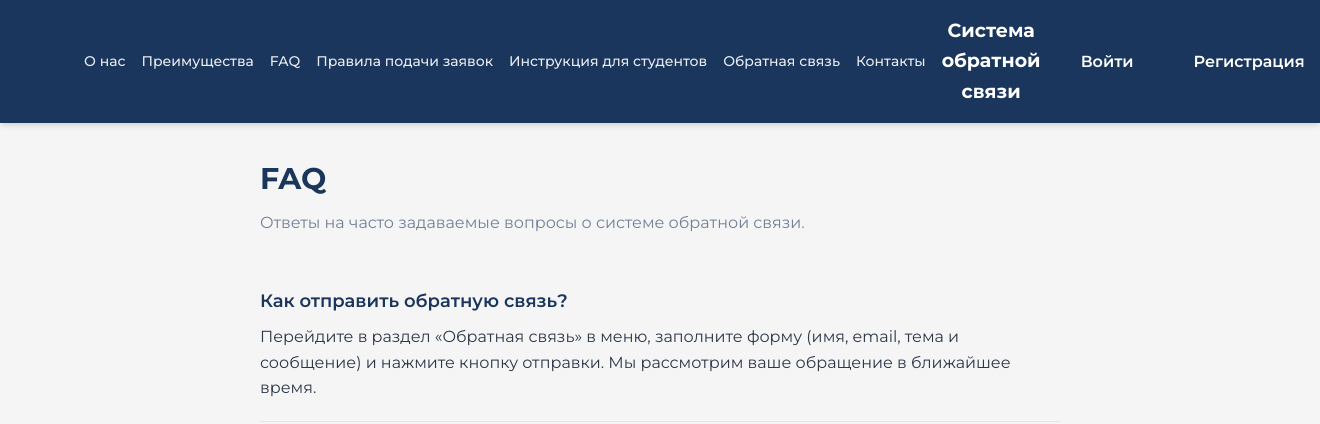
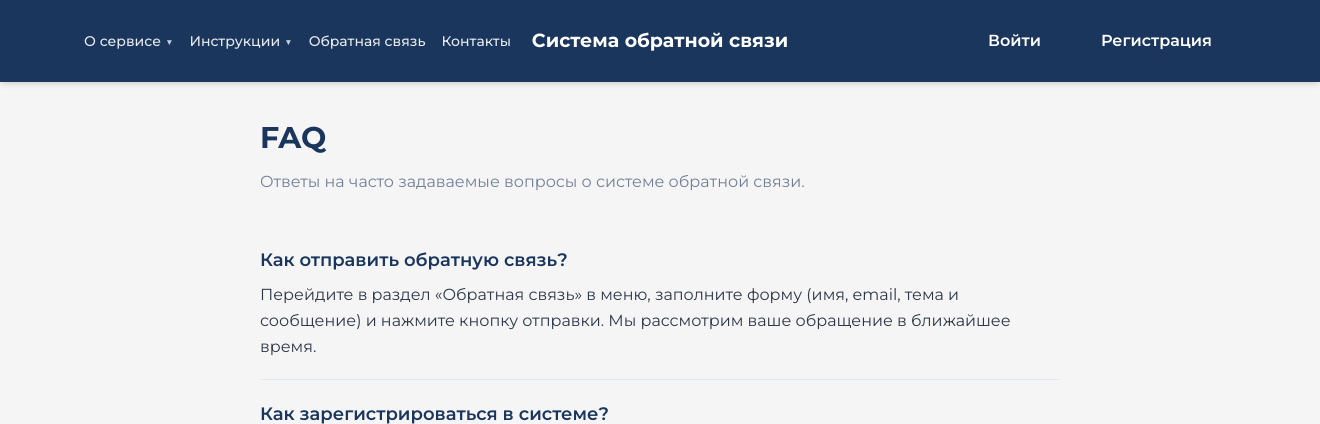
Before and after one commit to feedbacksys1/fbsys, a Django app: page /faq/ in a window 1320 px wide. Shown: the top 424 px of the page. Run offline with Django 5.2, Linux system fonts and the light colour scheme.

Commit message:
Reworked navbar UI

```diff
--- a/static/css/style.css
+++ b/static/css/style.css
@@ -165,6 +165,73 @@ body.register-fullpage {
     color: var(--color-primary);
 }
 
+/* Выпадающее меню «Инструкции» в навбаре (по наведению) */
+.nav-dropdown {
+    position: relative;
+}
+
+.nav-dropdown-trigger {
+    color: rgba(255, 255, 255, 0.9);
+    font-weight: 500;
+    font-size: 0.875rem;
+    white-space: nowrap;
+    cursor: default;
+}
+
+.nav-dropdown-trigger::after {
+    content: '\25BC';
+    font-size: 0.6em;
+    margin-left: 0.5em;
+    opacity: 0.85;
+    vertical-align: 0.1em;
+}
+
+.nav-dropdown:hover .nav-dropdown-trigger {
+    color: var(--color-accent);
+}
+
+.nav-dropdown-menu {
+    position: absolute;
+    top: 100%;
+    left: 0;
+    margin-top: 0;
+    min-width: 220px;
+    background: var(--color-surface);
+    border-radius: var(--radius);
+    box-shadow: var(--shadow);
+    border: 1px solid var(--color-border);
+    padding: 0.5rem 0;
+    display: none;
+    z-index: 101;
+}
+
+/* Невидимый «мостик» между триггером и меню — курсор не теряет hover при движении вниз */
+.nav-dropdown-menu::before {
+    content: '';
+    position: absolute;
+    top: -8px;
+    left: 0;
+    right: 0;
+    height: 8px;
+}
+
+.nav-dropdown:hover .nav-dropdown-menu {
+    display: block;
+}
+
+.nav-dropdown-menu a {
+    display: block;
+    padding: 0.5rem 1rem;
+    font-size: 0.875rem;
+    color: var(--color-text);
+    text-decoration: none;
+}
+
+.nav-dropdown-menu a:hover {
+    background: var(--color-bg);
+    color: var(--color-primary);
+}
+
 .admin-body {
     display: flex;
     flex-direction: column;
--- a/templates/base.html
+++ b/templates/base.html
@@ -15,11 +15,21 @@
     <header class="site-header">
         <div class="header-inner">
             <nav class="header-nav header-nav-left">
-                <a href="{% url 'about' %}">О нас</a>
-                <a href="{% url 'advantages' %}">Преимущества</a>
-                <a href="{% url 'faq' %}">FAQ</a>
-                <a href="{% url 'request_rules' %}">Правила подачи заявок</a>
-                <a href="{% url 'student_guide' %}">Инструкция для студентов</a>
+                <div class="nav-dropdown">
+                    <span class="nav-dropdown-trigger">О сервисе</span>
+                    <div class="nav-dropdown-menu" aria-hidden="true">
+                        <a href="{% url 'about' %}">О нас</a>
+                        <a href="{% url 'advantages' %}">Преимущества</a>
+                    </div>
+                </div>
+                <div class="nav-dropdown">
+                    <span class="nav-dropdown-trigger">Инструкции</span>
+                    <div class="nav-dropdown-menu" aria-hidden="true">
+                        <a href="{% url 'student_guide' %}">Инструкции для студентов</a>
+                        <a href="{% url 'request_rules' %}">Правила подачи заявок</a>
+                        <a href="{% url 'faq' %}">FAQ</a>
+                    </div>
+                </div>
                 <a href="{% url 'feedback' %}">Обратная связь</a>
                 <a href="{% url 'contacts' %}">Контакты</a>
             </nav>
```
